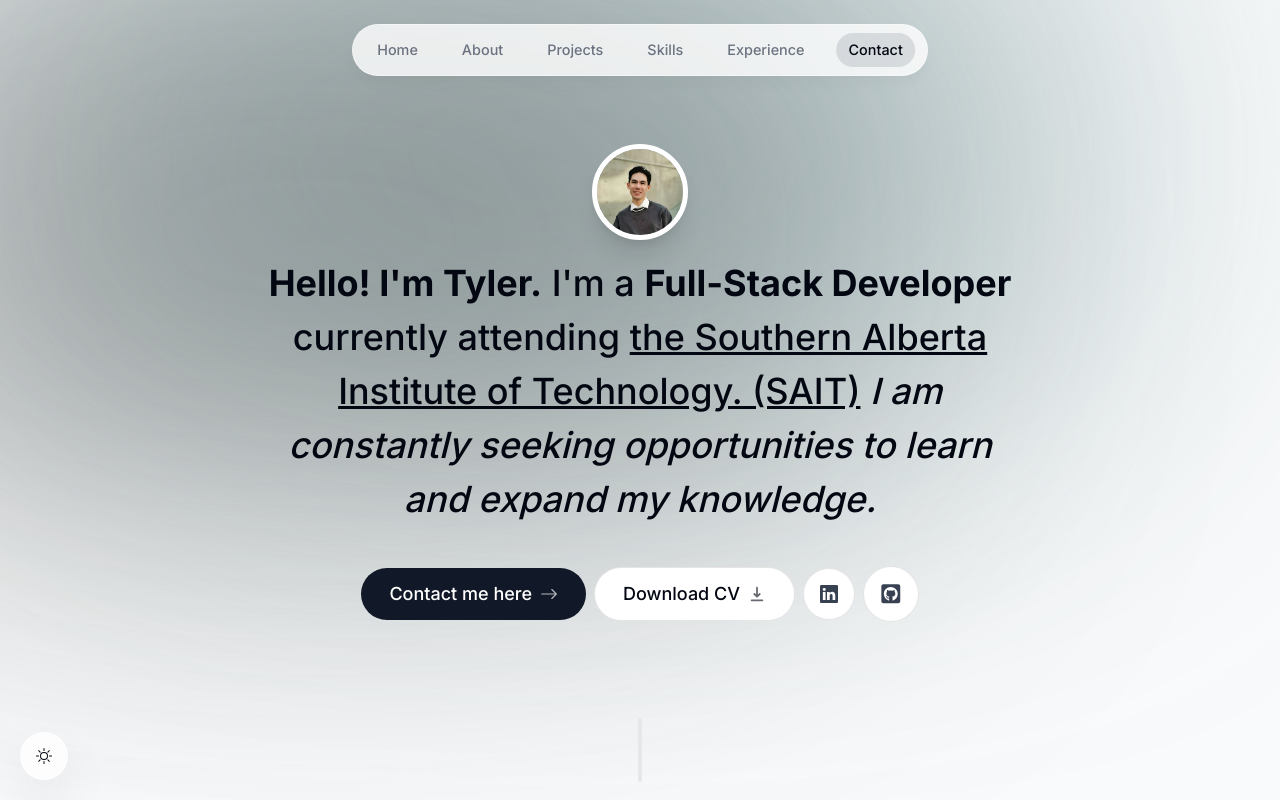
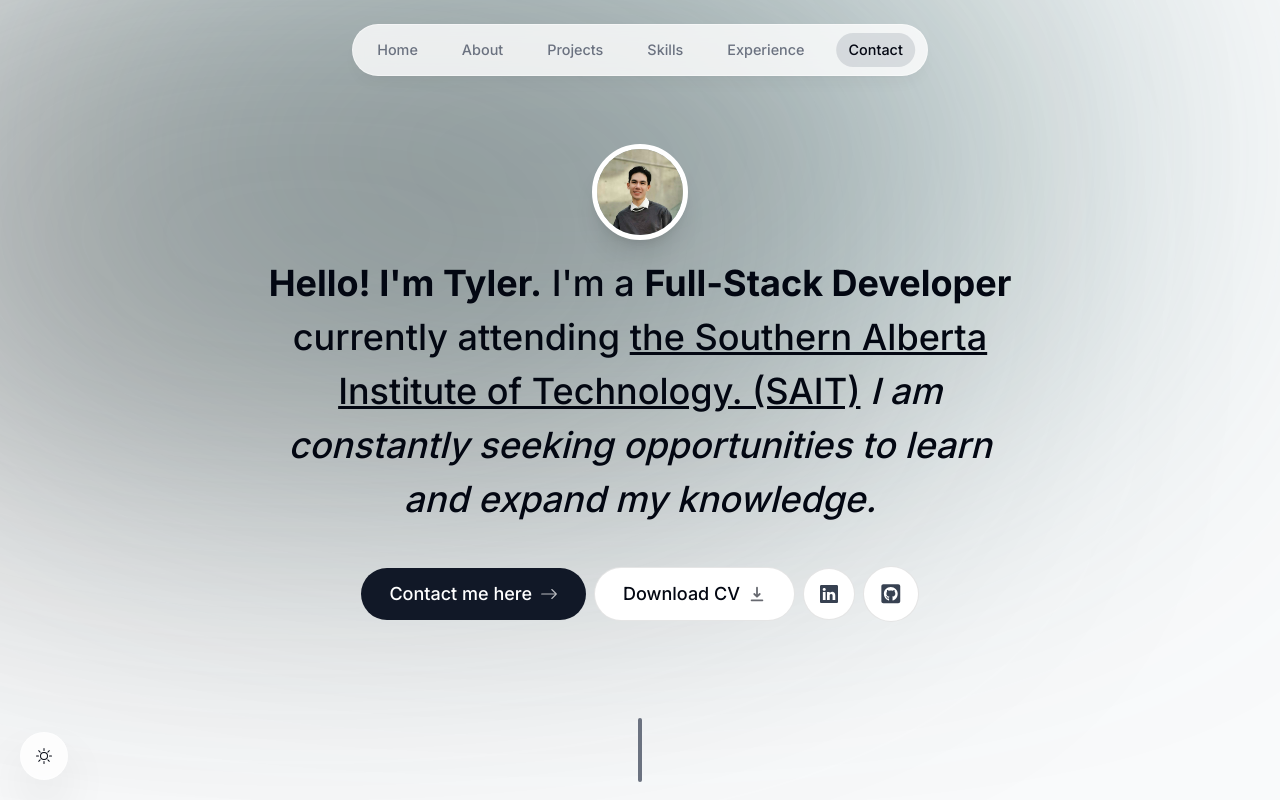
Before and after one commit to TylerTLe/portfolio, a Next.js app: page / in a window 1280 px wide. Shown: the top 800 px of the page. Built offline with nearby package versions, Linux system fonts and the light colour scheme; no server answers.

Commit message:
fixes timeline and header

```diff
--- a/components/experience.tsx
+++ b/components/experience.tsx
@@ -18,7 +18,7 @@ export default function Experience() {
   return (
     <section id="experience" ref={ref} className="scroll-mt-28 mb-28 sm:mb-40">
       <SectionHeading>My experience</SectionHeading>
-      <VerticalTimeline lineColor="">
+      <VerticalTimeline lineColor="gray">
         {experiencesData.map((item, index) => (
           <React.Fragment key={index}>
             <VerticalTimelineElement
--- a/components/header.tsx
+++ b/components/header.tsx
@@ -30,7 +30,7 @@ export default function Header() {
                 className={clsx(
                   "flex w-full items-center justify-center px-3 py-3 hover:text-gray-950 transition dark:text-gray-500 dark:hover:text-gray-300",
                   {
-                    "text-gray-950 dark:text-gray-100": activeSection === link.name,
+                    " dark:text-gray-200 text-gray-950": activeSection === link.name,
                   }
                 )}
                 href={link.hash}
--- a/components/section-divider.tsx
+++ b/components/section-divider.tsx
@@ -6,7 +6,7 @@ import { motion } from "framer-motion";
 export default function SectionDivider() {
   return (
     <motion.div
-      className="bg-gray-200 my-24 h-16 w-1 rounded-full hidden sm:block dark:bg-opacity-20"
+      className="bg-gray-500 my-24 h-16 w-1 rounded-full hidden sm:block dark:bg-opacity-20"
       initial={{ opacity: 0, y: 100 }}
       animate={{ opacity: 1, y: 0 }}
       transition={{ delay: 0.125 }}
```
